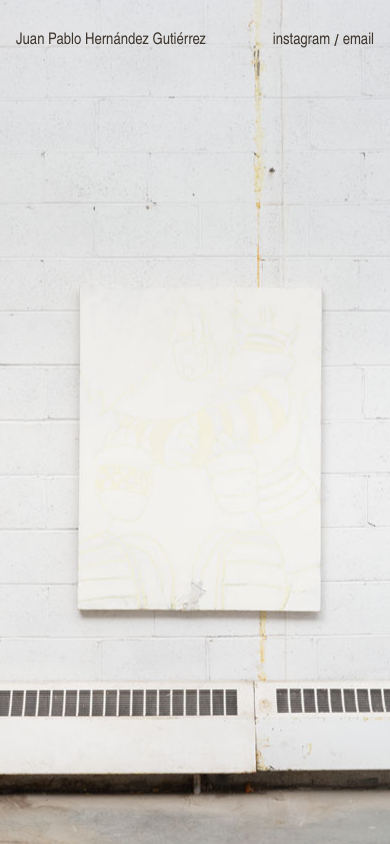
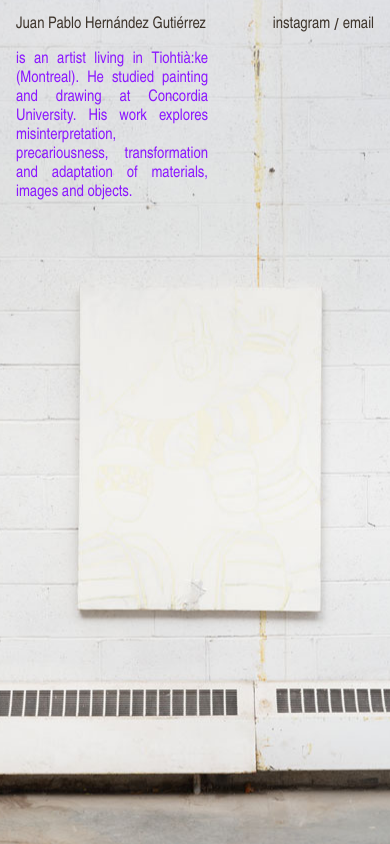
Before and after one commit to 1mpii/website-preview, a plain HTML site: page index.htm in a window 390 px wide. Both pictures are taken after a click on the link "Juan Pablo Hernández Gutiérrez". Shown: the top 844 px of the page. Drawn offline with Linux system fonts and the light colour scheme.

Commit message:
update styling, add in click

```diff
--- a/index.htm
+++ b/index.htm
@@ -14,11 +14,16 @@
 		<meta name="description" content="(c) 2024" />
 
 		<meta property="og:type" content="website" />
-		<meta property="og:url" content="https://juanpablohernandezgutierrez.com/" />
+		<meta
+			property="og:url"
+			content="https://juanpablohernandezgutierrez.com/"
+		/>
 		<meta property="og:title" content="Juan Pablo Hernández Gutiérrez" />
 		<meta property="og:description" content="(c) 2024" />
 		<meta property="og:image"
 		content=“https://juanpablohernandezgutierrez.com/favicon.png”>
+
+		<script src="script.js" async></script>
 	</head>
 
 	<body>
@@ -27,27 +32,29 @@
 		</main>
 		<nav class="menu__wrapper">
 			<span class="menu__text">
-				<a role="button" tabIndex="0">Juan Pablo Hernández Gutiérrez</a>
-				<p>...</p>
-				<p>
-					is an artist living in Tiohtià:ke (Montreal). He studied painting and
-					drawing at Concordia University. His work explores misinterpretation,
-					precariousness, transformation and adaptation of materials, images and
-					objects.
-				</p>
+				<a title="about..." onclick="displayBio()">Juan Pablo Hernández Gutiérrez</a>
+				<div id="bio" class="hide">
+					<!-- <p>...</p> -->
+					<p>
+						is an artist living in Tiohtià:ke (Montreal). He studied painting
+						and drawing at Concordia University. His work explores
+						misinterpretation, precariousness, transformation and adaptation of
+						materials, images and objects.
+					</p>
+				</div>
 			</span>
 			<div class="menu__items">
 				<a
 					target="_blank"
 					href="https://www.instagram.com/juampii.chukynuny/"
-					title="instagram: @juampii.chukynuny"
+					title="@juampii.chukynuny"
 					>instagram</a
 				>
 				<p>/</p>
 				<a
 					target="_blank"
 					href="mailto:flacohernandezgutierrez@gmail.com"
-					title="email: flacohernandezgutierrez@gmail.com"
+					title="flacohernandezgutierrez@gmail.com"
 					>email</a
 				>
 			</div>
--- /dev/null
+++ b/script.js
@@ -0,0 +1,4 @@
+const showBio = document.getElementById('bio');
+function displayBio() {
+	showBio.classList.toggle('hide');
+}
--- a/style.css
+++ b/style.css
@@ -48,22 +48,22 @@ body {
 	left: 1rem;
 }
 
+.hide {
+	display: none;
+}
+
 .menu__text {
 	font-family: var(--tertiary-font);
 	grid-row: 1/3;
 	cursor: zoom-in;
 }
 
-.menu__text:hover p, .menu__text:focus p, .menu__text:active p  {
-	opacity: 1;
-}
 
-.menu__text p:nth-of-type(1) {
+.menu__text div p:nth-of-type(1) {
 color:  #8b17ff;
 }
 
-.menu__text p {
-	opacity: 0;
+#bio {
 	transition: 0.3ms linear;
 	margin: 7px 0;
 	text-align: justify;
@@ -87,7 +87,7 @@ color:  #8b17ff;
 	cursor: default;
 }
 
-.menu__items a:hover, .menu__text:focus, .menu__text:active {
+.menu__items a:hover, .menu__text a:hover {
 	background-color: var(--text-color);
 	color: var(--white-color);
 }
@@ -108,6 +108,8 @@ color:  #8b17ff;
 	justify-content: center;
 }
 
+
+
 /* --------break points-------- */
 @media (max-width: 1480px) {
 	.img-gallery__wrapper img {
@@ -116,10 +118,9 @@ color:  #8b17ff;
 	}
 }
 
-@media (max-width: 640px) {
+@media (max-width: 840px) {
 	.menu__wrapper {
 		width: 100%;
-margin-top: 1rem;
 		left: 0rem;
 		position: absolute;
 		grid-template-columns: 2fr 1fr;
@@ -127,12 +128,10 @@ margin-top: 1rem;
 	}
 
 	.menu__text {
-
 		padding-left: 1rem;
 	}
-	.menu__text p {
-		width: 80%;
-		text-align: left;
+	.menu__text div p {
+	width: 192px;
 	}
 	.menu__items {
 		justify-content: flex-end;
```
